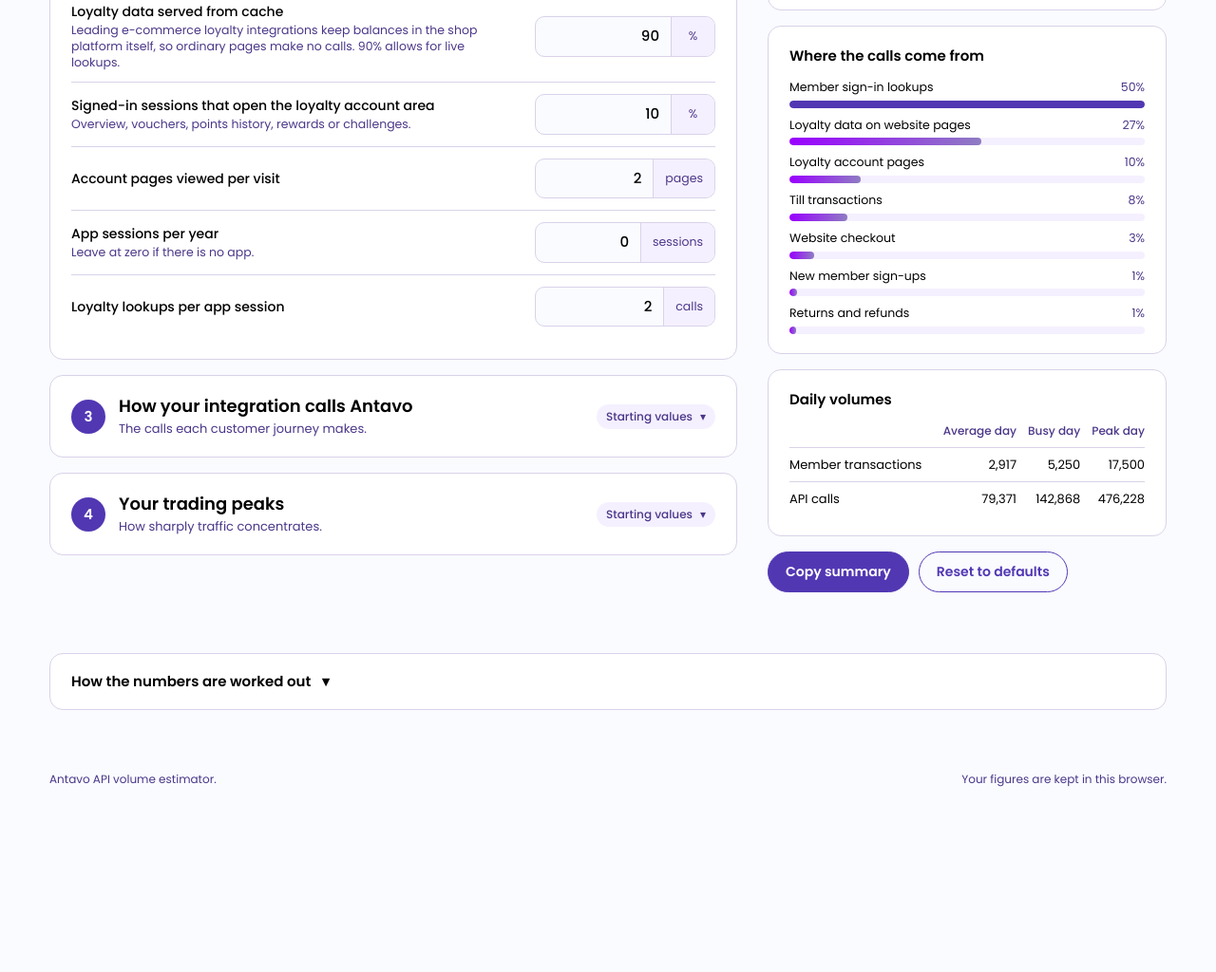
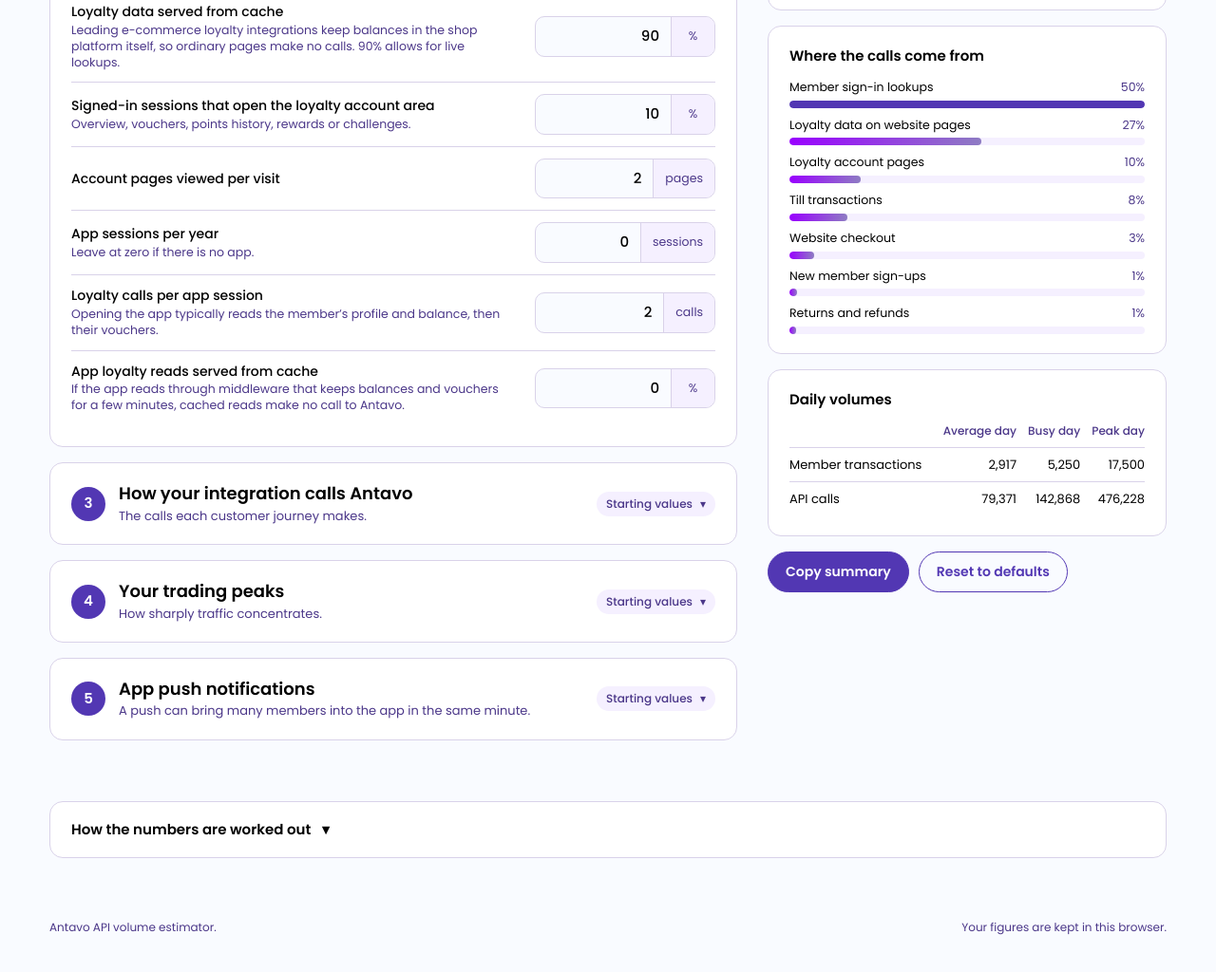
Before and after one commit to jamesthornton-antavo/api-estimator, a plain HTML site: page index.html in a window 1280 px wide. Shown: the part 1494-2518 px from the top of the page at 95% size. Before the commit the page ends 2364 px from the top, so only its background shows below. Drawn offline with Linux system fonts and the light colour scheme.

Commit message:
App push notifications: size the burst when a push brings members into the app at once
New step 5 (members sent the largest push, open rate, share of opens in the busiest minute, pushes per year, and
whether the push lands in the busiest trading minute) and an app-cache input for reads served by middleware.
The push is sized as a burst on top of trading (or as the larger of the two), shown in the peak card and the copied
summary. Defaults leave existing results unchanged and the saved-figures key is the same, so viewers keep their numbers.

Co-Authored-By: Claude Opus 5.5 <noreply@anthropic.com>

```diff
--- a/index.html
+++ b/index.html
@@ -251,6 +251,7 @@ footer{ max-width:1240px; margin:0 auto; padding:0 32px 40px; font-size:12px; co
       <div><h4>One limit, every source</h4><p>The requests-per-minute limit is shared by everything that calls Antavo with your key: tills, website and app. Sizing from the point of sale alone understates it.</p></div>
       <div><h4>The chain</h4><p>Yearly events × calls per event × fan-out × retries gives yearly calls. Divided by trading days that gives an average day. A day multiplier gives a busy or peak day. Till calls are then spread across store opening hours and lifted to the busiest till hour; online calls take the busiest hour’s share of the day’s online traffic. Dividing by 60 gives requests per minute, and the burst factor gives the busiest minute. Channel overlap trims it, because tills and website rarely peak in the same minute.</p></div>
       <div><h4>What counts</h4><p>Antavo counts every request that reaches it with your workspace’s key, from tills, website and app alike. Work the platform does internally after a request arrives is not counted, and neither are transactions queued through the Async Events API.</p></div>
+      <div><h4>Push notifications</h4><p>A push is sized as a burst rather than spread over the day: members sent × share who open × share of opens in the busiest minute × the app’s loyalty calls per open, less anything served from cache. By default it is added on top of the busiest trading minute. Caching balances and vouchers in middleware is the most effective way to keep these bursts small.</p></div>
       <div><h4>Sustained and peak limits</h4><p>Each plan has a sustained limit and a higher peak limit. Peaks above the sustained limit are allowed on no more than 5 days in any 30, so the busy-day figure should sit under the sustained limit and only the busiest days should need the peak.</p></div>
     </div>
   </details>
@@ -279,7 +280,8 @@ const F = [
   {id:"acct", label:"Signed-in sessions that open the loyalty account area", help:"Overview, vouchers, points history, rewards or challenges.", unit:"%", t:"pct", d:10},
   {id:"acctp", label:"Account pages viewed per visit", unit:"pages", t:"dec", d:2},
   {id:"asess", label:"App sessions per year", help:"Leave at zero if there is no app.", unit:"sessions", t:"int", d:0},
-  {id:"alook", label:"Loyalty lookups per app session", unit:"calls", t:"dec", d:2}
+  {id:"alook", label:"Loyalty calls per app session", help:"Opening the app typically reads the member’s profile and balance, then their vouchers.", unit:"calls", t:"dec", d:2},
+  {id:"acache", label:"App loyalty reads served from cache", help:"If the app reads through middleware that keeps balances and vouchers for a few minutes, cached reads make no call to Antavo.", unit:"%", t:"pct", d:0}
  ]},
  {s:3, title:"How your integration calls Antavo", sub:"The calls each customer journey makes.", note:"Set to Antavo’s standard integration pattern for a point-of-sale system and an e-commerce platform. Adjust a line if your integration design differs.", groups:[
   {g:"At the till", items:[
@@ -320,6 +322,13 @@ const F = [
   {id:"bzh", label:"Share of a busy day’s online traffic in its busiest hour", unit:"%", t:"pct", d:14},
   {id:"burst", label:"Busiest minute against the average minute of that hour", unit:"×", t:"dec", d:2},
   {id:"coin", label:"Channel overlap", help:"Online shopping peaks mid-morning and in the evening, store traffic at midday, so the two rarely peak in the same minute. 1.0 assumes they do.", unit:"×", t:"dec", d:0.8}
+ ]},
+ {s:5, title:"App push notifications", sub:"A push can bring many members into the app in the same minute.", note:"Trading traffic builds over hours; a push lands all at once. Size it on your largest send, such as a launch or a double-points day. Leave the audience at zero if there is no app.", items:[
+  {id:"paud", label:"Members sent your largest push", help:"Everyone the notification goes to, with notifications switched on.", unit:"members", t:"int", d:0},
+  {id:"popen", label:"Share who open the app from it", help:"Take this from your own push reports. Retail pushes usually see single-digit open rates; a big launch can do better.", unit:"%", t:"pct", d:8},
+  {id:"pmin", label:"Share of those opens in the busiest minute", help:"Most opens come in the first few minutes after a push lands. 15% assumes a fast first minute.", unit:"%", t:"pct", d:15},
+  {id:"pyear", label:"Pushes like this per year", help:"For the yearly total only. The busiest minute uses one push.", unit:"pushes", t:"int", d:12},
+  {id:"pstack", label:"Push lands in the busiest trading minute", help:"1 adds the push on top of the peak day’s busiest minute, the cautious case. 0 assumes pushes are sent away from trading peaks, so only the larger of the two counts.", unit:"0–1", t:"dec", d:1, max:1}
  ]}
 ];
 
@@ -393,21 +402,26 @@ function calc(v){
     web_reads: v.sess*v.pps*p(v.lpv)*p(v.sin)*(1-p(v.cache))*v.c_web,
     signin: v.sess*p(v.sin)*v.c_sign,
     account: v.sess*p(v.sin)*p(v.acct)*v.acctp*v.c_acct,
-    app_reads: v.asess*v.alook,
+    app_reads: v.asess*v.alook*(1-p(v.acache)),
+    app_push: v.pyear*v.paud*p(v.popen)*v.alook*(1-p(v.acache)),
     promo: v.tx*p(v.promo)*(storeSh*(v.c_cart_s+v.c_fin) + (p(v.onl)+p(v.app))*(v.c_cart_o+v.c_fin))
   };
   for (const s in src) src[s] *= k;
   const annual = Object.values(src).reduce((a,b) => a+b, 0);
   const avgDay = annual / v.days;
   const storeCalls = src.till + (src.returns + src.reg)*storeSh + v.tx*p(v.promo)*storeSh*(v.c_cart_s+v.c_fin)*k;
-  const onlineCalls = annual - storeCalls;
+  const onlineCalls = annual - storeCalls - src.app_push; // push opens are sized as a burst below, not spread over the day
   const hourRpm = (hourMult, onlineShare, dayMult) => (storeCalls/v.days*dayMult*hourMult/v.shours + onlineCalls/v.days*dayMult*p(onlineShare))/60;
   const sustained = hourRpm(v.bzf, v.bzh, v.bzd)*v.coin;
-  const peak = hourRpm(v.pkf, v.pkh, v.pkd)*v.burst*v.coin;
-  return {src, annual, avgDay, sustained, peak, flat: annual/525600, mt, storeSh};
+  const trade = hourRpm(v.pkf, v.pkh, v.pkd)*v.burst*v.coin;
+  // One push: the members who open the app in its busiest minute, each making the app's loyalty calls.
+  const push = v.paud*p(v.popen)*p(v.pmin)*v.alook*(1-p(v.acache))*k;
+  const stack = Math.min(1, Math.max(0, v.pstack));
+  const peak = trade + push*stack + (1-stack)*Math.max(0, push - trade);
+  return {src, annual, avgDay, sustained, peak, trade, push, flat: annual/525600, mt, storeSh};
 }
 
-const LABELS = {till:"Till transactions", web_checkout:"Website checkout", app_checkout:"App checkout", returns:"Returns and refunds", reg:"New member sign-ups", web_reads:"Loyalty data on website pages", signin:"Member sign-in lookups", account:"Loyalty account pages", app_reads:"App loyalty lookups", promo:"Promotion basket checks"};
+const LABELS = {till:"Till transactions", web_checkout:"Website checkout", app_checkout:"App checkout", returns:"Returns and refunds", reg:"New member sign-ups", web_reads:"Loyalty data on website pages", signin:"Member sign-in lookups", account:"Loyalty account pages", app_reads:"App loyalty lookups", app_push:"App opens from push notifications", promo:"Promotion basket checks"};
 let R = null, SUGGEST = null;
 const $ = id => document.getElementById(id);
 
@@ -425,7 +439,8 @@ function compute(){
   $("d-store").textContent = splitBad ? "Website and app add up to more than 100%" : Math.round(R.storeSh*100) + "%";
   $("d-store").style.color = splitBad ? "var(--bad-ink)" : "";
   $("r-peak").innerHTML = nf.format(Math.ceil(R.peak)) + "<small>RPM</small>";
-  $("r-flat").textContent = `Spreading the year’s calls evenly would suggest only ${nf1.format(Math.round(R.flat*10)/10)} RPM. Traffic is never that even, so the plan has to absorb the busiest minute.`;
+  $("r-flat").textContent = (R.push > 0 ? `Trading accounts for ${nf.format(Math.ceil(R.trade))} RPM of this and your largest push for up to ${nf.format(Math.ceil(R.push))}. ` : "") +
+    `Spreading the year’s calls evenly would suggest only ${nf1.format(Math.round(R.flat*10)/10)} RPM. Traffic is never that even, so the plan has to absorb the busiest minute.`;
   $("r-sus").textContent = nf.format(Math.ceil(R.sustained));
   $("r-annual").textContent = compact(R.annual);
   $("r-month").textContent = compact(R.annual/12);
@@ -465,6 +480,7 @@ function compute(){
 function summary(){
   const lines = ["Loyalty API sizing", ""];
   lines.push(`Peak RPM (busiest minute of the year): ${nf.format(Math.ceil(R.peak))}`);
+  if (R.push > 0) lines.push(`  of which trading: ${nf.format(Math.ceil(R.trade))}; largest app push: up to ${nf.format(Math.ceil(R.push))}`);
   lines.push(`Sustained RPM (busy trading day): ${nf.format(Math.ceil(R.sustained))}`);
   lines.push(`API calls per year: ${nf.format(Math.round(R.annual))}`);
   lines.push(`API calls per month (average): ${nf.format(Math.round(R.annual/12))}`);
```
